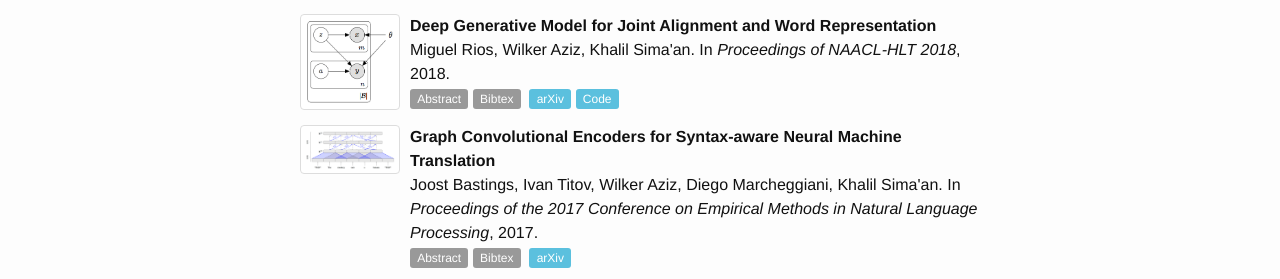
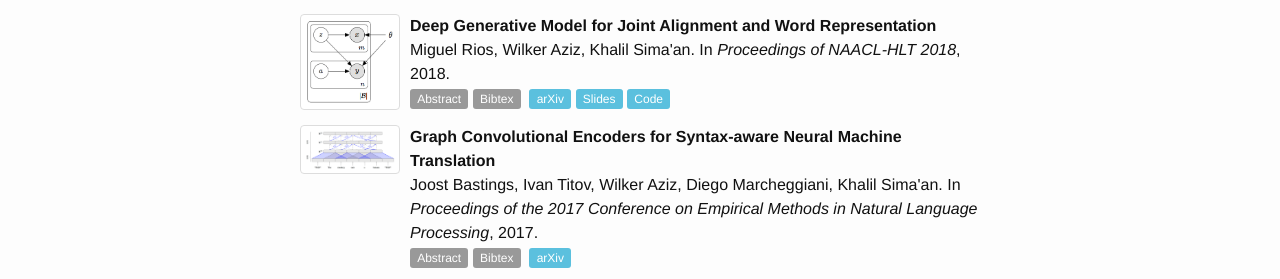
Before and after one commit to wilkeraziz/oldsite, a Jekyll site: the page built from publications.markdown, in a window 1280 px wide and 900 px high. Shown: the part 165-444 px from the top of the window. Built offline with Jekyll 4.4.1, drawn with Linux system fonts in a browser that asks for light colours.

Commit message:
NAACL18 slides

```diff
--- a/_data/papers/2018.yml
+++ b/_data/papers/2018.yml
@@ -24,7 +24,7 @@
   doc-url: http://aclweb.org/anthology/N18-1092
   arxiv: https://arxiv.org/abs/1802.05883
   code: https://github.com/uva-slpl/embedalign
-  slides:
+  slides: /slides/embedalign-naacl17.pdf
   booktitle: "Proceedings of NAACL-HLT 2018"
   abstract: >
     This work exploits translation data as a source of semantically relevant learning signal for models of word representation. In particular, we exploit equivalence through translation as a form of distributed context and jointly learn how to embed and align with a deep generative model. Our EmbedAlign model embeds words in their complete observed context and learns by marginalisation of latent lexical alignments. Besides, it embeds words as posterior probability densities, rather than point estimates, which allows us to compare words in context using a measure of overlap between distributions (e.g. KL divergence). We investigate our model's performance on a range of lexical semantics tasks achieving competitive results on several standard benchmarks including natural language inference, paraphrasing, and text similarity.
```
Also changed, not shown: 1 other file.
